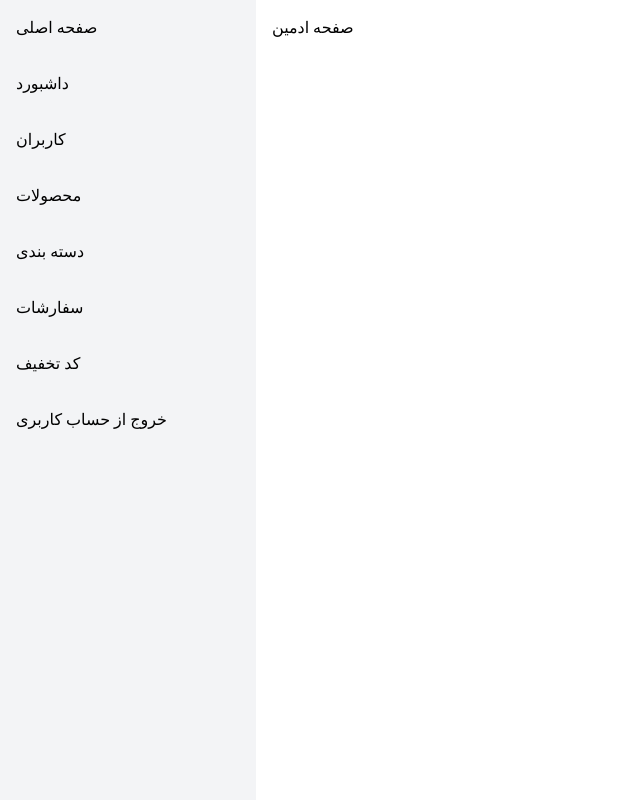
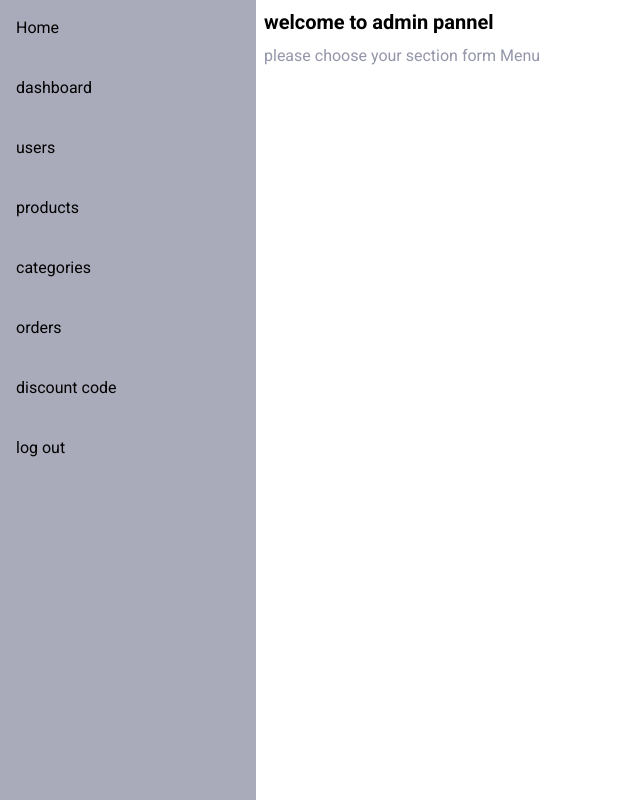
Before and after one commit to Arman-Abbasian/Arman_shop_fullstack_next13, a Next.js app in the folder frontend/: page /admin in a window 1280 px wide. Shown: the whole page, without its empty margins (0-640 px from the left). Built offline with nearby package versions, Linux system fonts and the light colour scheme; no server answers.

Commit message:
redesign the sidebar sectio of Admin section

```diff
--- a/frontend/src/app/(admin)/admin/AdminSideBar.jsx
+++ b/frontend/src/app/(admin)/admin/AdminSideBar.jsx
@@ -13,34 +13,35 @@ function AdminSideBar() {
   };
 
   return (
-    <div>
-      <div onClick={()=>setShowMenu(!showMenu)} className="p-2 ring ring-primary-800 rounded-sm inline-block lg:hidden cursor-pointer">
+    <div className="p-3 lg:p-0">
+      <div onClick={()=>setShowMenu(!showMenu)} className="p-2 ring ring-primary-800 rounded-sm inline-block mb-2  lg:hidden cursor-pointer">
           <HiMenu className="w-6 h-6 text-primary-900" />
         </div>
-      <ul className="flex flex-col space-y-8">
-        <li>
-          <Link href="/">صفحه اصلی</Link>
-        </li>
-        <li>
-          <Link href="/admin">داشبورد</Link>
-        </li>
-        <li>
-          <Link href="/admin/users">کاربران</Link>
-        </li>
-        <li>
-          <Link href="/admin/products">محصولات</Link>
-        </li>
-        <li>
-          <Link href="/admin/categories">دسته بندی</Link>
-        </li>
-        <li>
-          <Link href="/admin/payments">سفارشات </Link>
-        </li>
-        <li>
-          <Link href="/admin/coupons">کد تخفیف</Link>
-        </li>
-        <li>
-          <button onClick={logoutHandler}>خروج از حساب کاربری</button>
+      <ul className={`${showMenu?'flex':'hidden'}  lg:flex flex-col p-2 gap-5 bg-secondary-300 lg:h-screen rounded-md lg:rounded-none`}>
+
+          <Link onClick={()=>setShowMenu(false)} href="/" className="hover:bg-primary-500 w-44 p-2 rounded-md lg:w-full">
+          <li>Home</li>
+          </Link>
+          <Link onClick={()=>setShowMenu(false)} href="/admin" className="hover:bg-primary-500 w-44 p-2 rounded-md lg:w-full">
+          <li >dashboard</li>
+          </Link>
+          <Link onClick={()=>setShowMenu(false)} href="/admin/users" className="hover:bg-primary-500 w-44 p-2 rounded-md lg:w-full">
+          <li >users</li>
+          </Link>
+          <Link onClick={()=>setShowMenu(false)} href="/admin/products" className="hover:bg-primary-500 w-44 p-2 rounded-md lg:w-full">
+          <li >products</li>
+          </Link>
+          <Link onClick={()=>setShowMenu(false)} href="/admin/categories" className="hover:bg-primary-500 w-44 p-2 rounded-md lg:w-full">
+          <li >categories</li>
+          </Link>
+          <Link onClick={()=>setShowMenu(false)} href="/admin/payments" className="hover:bg-primary-500 w-44 p-2 rounded-md lg:w-full">
+          <li >orders</li>
+          </Link>
+          <Link onClick={()=>setShowMenu(false)} href="/admin/coupons" className="hover:bg-primary-500 w-44 p-2 rounded-md lg:w-full">
+          <li >discount code</li>
+          </Link>
+        <li className="hover:bg-primary-500 w-44 p-2 rounded-md lg:w-full">
+          <button onClick={logoutHandler}>log out</button>
         </li>
       </ul>
     </div>
--- a/frontend/src/app/(admin)/admin/layout.jsx
+++ b/frontend/src/app/(admin)/admin/layout.jsx
@@ -19,11 +19,11 @@ export default function RootLayout({ children }) {
       >
         <Providers>
           <Toaster />
-          <div className="grid grid-cols-5 bg-white h-screen">
-            <div className="col-span-5 lg:col-span-1 bg-gray-100 overflow-y-auto p-4">
+          <div className="lg:grid lg:grid-cols-5 bg-white h-screen">
+            <div className="lg:col-span-1 overflow-y-auto ">
               <AdminSideBar />
             </div>
-            <div className="col-span-5 lg:col-span-4 overflow-y-auto p-4">{children}</div>
+            <div className="lg:col-span-4 overflow-y-auto p-2">{children}</div>
           </div>
         </Providers>
       </body>
--- a/frontend/src/app/(admin)/admin/page.jsx
+++ b/frontend/src/app/(admin)/admin/page.jsx
@@ -1,5 +1,8 @@
 function Admin() {
-  return <div>صفحه ادمین</div>;
+  return <div>
+    <h1 className="font-bold text-xl text-text-dark mb-2">welcome to admin pannel</h1>
+    <p className="text-secondary-400">please choose your section form Menu</p>
+  </div>;
 }
 export default Admin;
 
--- a/frontend/src/app/Header.jsx
+++ b/frontend/src/app/Header.jsx
@@ -3,6 +3,7 @@ import { HiOutlineHome,HiOutlineShoppingCart,HiOutlineUser,HiMenu,HiOutlineLogin
 import { useGetUser } from "@/hooks/useAuth";
 import Link from "next/link";
 import {  useState } from "react";
+
 
 function Header() {
   const [showMenu,setShowMenu]=useState(false);
```
